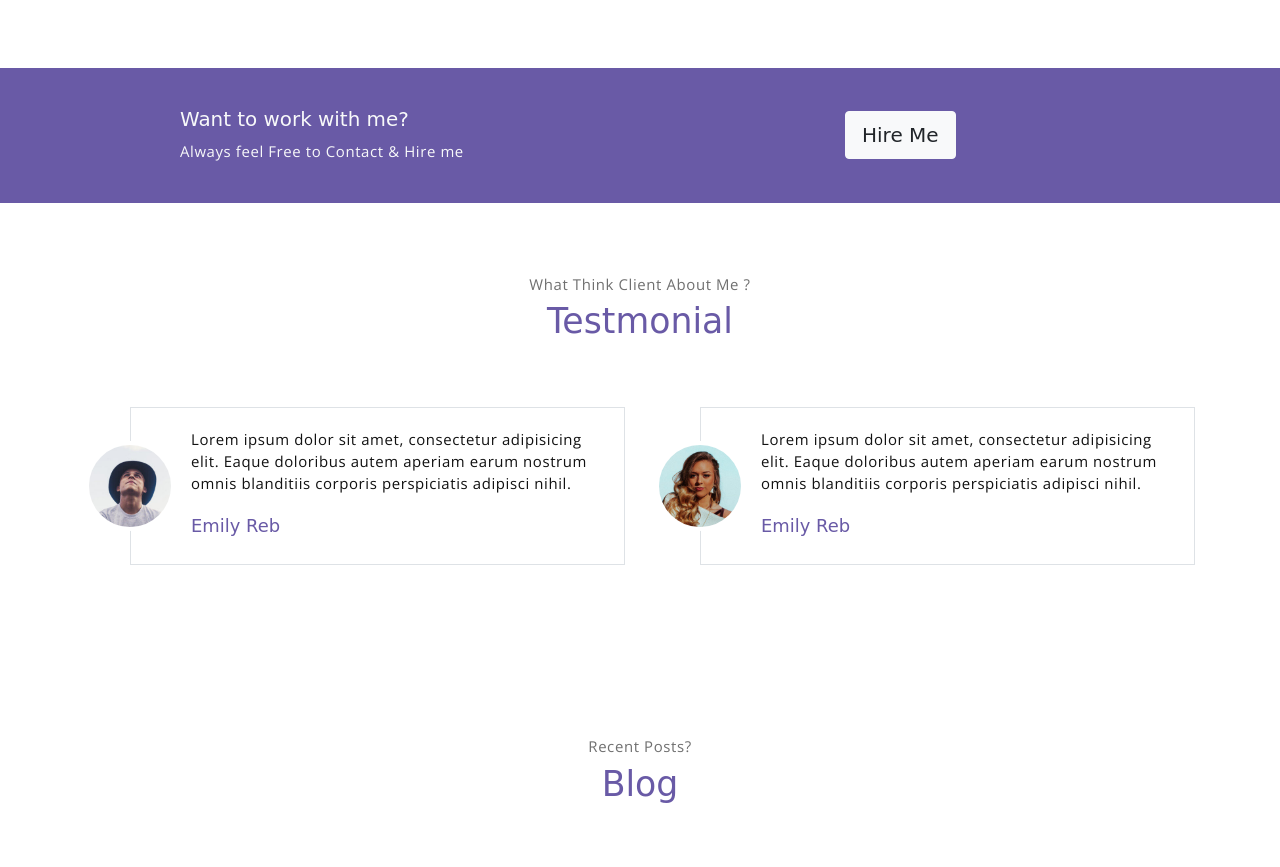
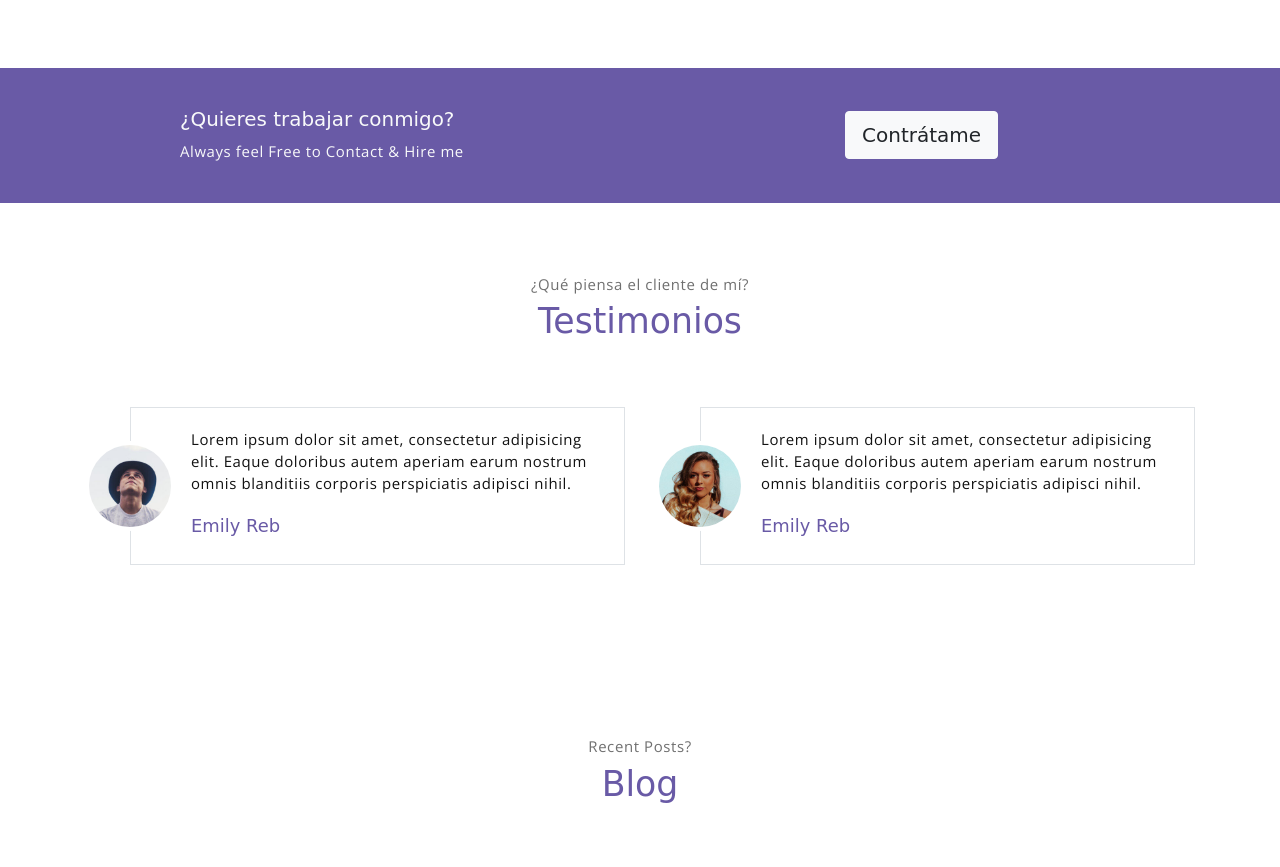
Before and after one commit to DianaPLopez8/DianaPLopez8.github.io, a plain HTML site: page index.html in a window 1280 px wide. Shown: the part 3163-4030 px from the top of the page. Drawn offline with nearby package versions, Linux system fonts and the light colour scheme; a web font is replaced by a local one.

Commit message:
Cambios de Testimonios

```diff
--- a/index.html
+++ b/index.html
@@ -257,11 +257,11 @@
             <!-- row -->
             <div class="row align-items-center">
                 <div class="col-sm offset-md-1 mb-4 mb-md-0">
-                    <h6 class="title text-light">Want to work with me?</h6>
+                    <h6 class="title text-light">¿Quieres trabajar conmigo?</h6>
                     <p class="m-0 text-light">Always feel Free to Contact & Hire me</p>
                 </div>
                 <div class="col-sm offset-sm-2 offset-md-3">
-                    <button class="btn btn-lg my-font btn-light rounded">Hire Me</button>
+                    <button class="btn btn-lg my-font btn-light rounded">Contrátame</button>
                 </div>
             </div> <!-- end of row -->
         </div> <!-- end of container -->
@@ -270,8 +270,8 @@
     <!-- testimonial section -->
     <section class="section" id="testmonial">
         <div class="container text-center">
-            <p class="section-subtitle">What Think Client About Me ?</p>
-            <h6 class="section-title mb-6">Testmonial</h6>
+            <p class="section-subtitle">¿Qué piensa el cliente de mí?</p>
+            <h6 class="section-title mb-6">Testimonios</h6>
 
             <!-- row -->
             <div class="row">
```
